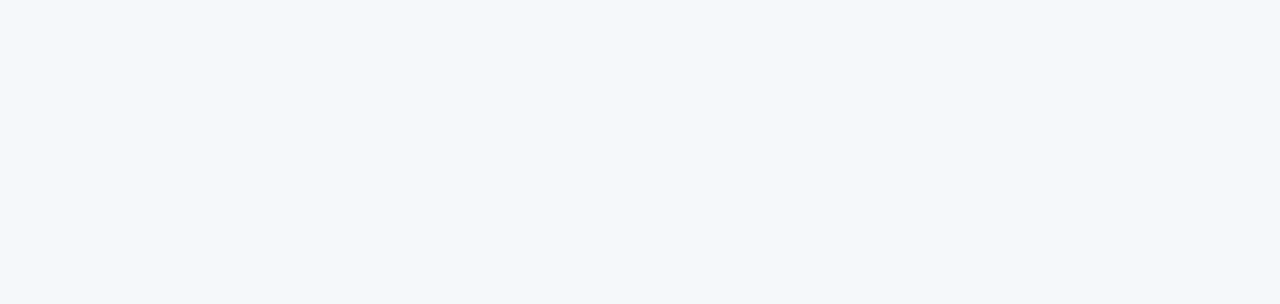
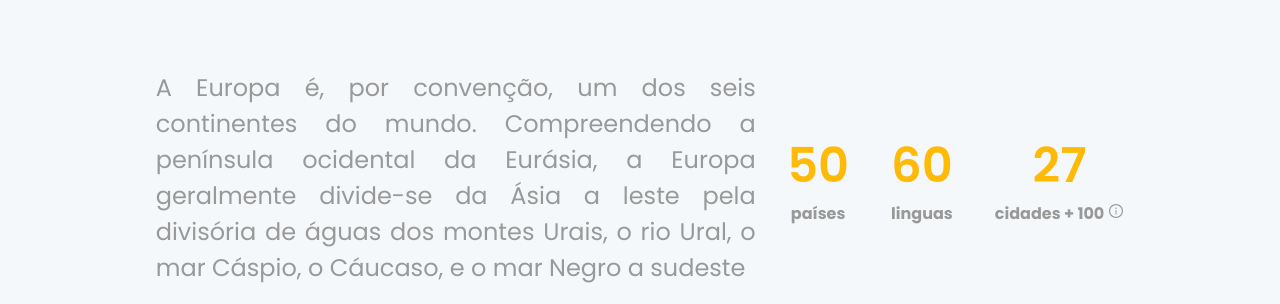
Before and after one commit to LucasCarrias/ignite-desafio-complementar-04-worldtrip, a Next.js app: page /europe in a window 1280 px wide. Shown: the part 648-952 px from the top of the page. Built offline with nearby package versions, Linux system fonts and the light colour scheme; data requests are answered from the project's data file.

Commit message:
Show continent content

```diff
--- /dev/null
+++ b/src/components/Continent/Content.tsx
@@ -0,0 +1,38 @@
+import { Flex, Text, HStack, Icon } from "@chakra-ui/react";
+import { StatsItem } from "./StatsItem";
+
+interface ContinentContentProps {
+  description: string;
+  stats: {
+    countries: number;
+    languages: number;
+    top_100_count: number;
+  };
+}
+
+export function Content({ description, stats }: ContinentContentProps) {
+  return (
+    <Flex
+      mx="140px"
+      my="80px"
+      spacing={70}
+      maxWidth={1440}
+      height="300px"
+      justifyContent="space-around"
+      align="center"
+    >
+      <Text w={600} textAlign="justify" lineHeight="36px" fontSize="24px">
+        {description}
+      </Text>
+      <HStack spacing={42}>
+        <StatsItem value={stats.countries} legend="países" />
+        <StatsItem value={stats.languages} legend="linguas" />
+        <StatsItem
+          value={stats.top_100_count}
+          legend="cidades + 100"
+          infoTooltip="Número de cidades entre as mais visitadas do mundo"
+        />
+      </HStack>
+    </Flex>
+  );
+}
--- /dev/null
+++ b/src/components/Continent/StatsItem.tsx
@@ -0,0 +1,34 @@
+import { Tooltip, Text, Flex, Icon, Box } from "@chakra-ui/react";
+import { AiOutlineInfoCircle } from "react-icons/ai";
+
+interface StatsItemProps {
+  value: number | string;
+  legend: string;
+  infoTooltip?: string;
+}
+
+export function StatsItem({ value, legend, infoTooltip }: StatsItemProps) {
+  return (
+    <Flex justify="space-between" flexDirection="column">
+      <Text
+        fontSize="48"
+        fontWeight="600"
+        textAlign="center"
+        color="yellow.500"
+      >
+        {value}
+      </Text>
+      <Text textAlign="center" fontWeight="bold">
+        {legend}
+        {infoTooltip && (
+        <Tooltip label={infoTooltip} display="inline">
+          <Box as="span" ml="0.25rem">
+            <Icon as={AiOutlineInfoCircle} />
+          </Box>
+        </Tooltip>
+      )}
+      </Text>
+
+    </Flex>
+  );
+}
--- a/src/pages/[slug].tsx
+++ b/src/pages/[slug].tsx
@@ -2,6 +2,7 @@ import { GetStaticPaths, GetStaticProps } from 'next';
 import { Box } from '@chakra-ui/react';
 import { Heading } from '../components/Continent/Heading';
 import { api } from '../services/api';
+import { Content } from '../components/Continent/Content';
 
 interface FeaturedCity {
   id: number;
@@ -32,6 +33,7 @@ export default function ContinentPage({continent}: ContinentPageProps) {
   return (
     <Box>
       <Heading bannerUrl={continent.banner_url} title={continent.name}/>
+      <Content description={continent.description} stats={continent.stats}/>
     </Box>
   )
 }
```
